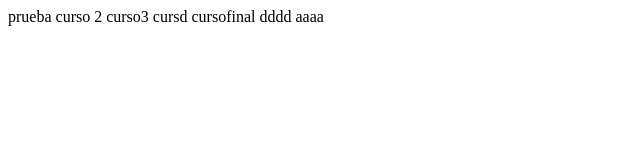
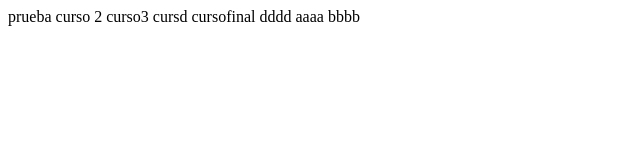
Before and after one commit to avotz/cursogit, a plain HTML site: page index.html in a window 1280 px wide. Shown: the full height of the page, 0-640 px from the left. Drawn offline with Linux system fonts and the light colour scheme.

Commit message:
se agrego bbb

```diff
--- a/index.html
+++ b/index.html
@@ -19,5 +19,6 @@
     cursofinal
     dddd
     aaaa
+    bbbb
 </body>
 </html>
```
